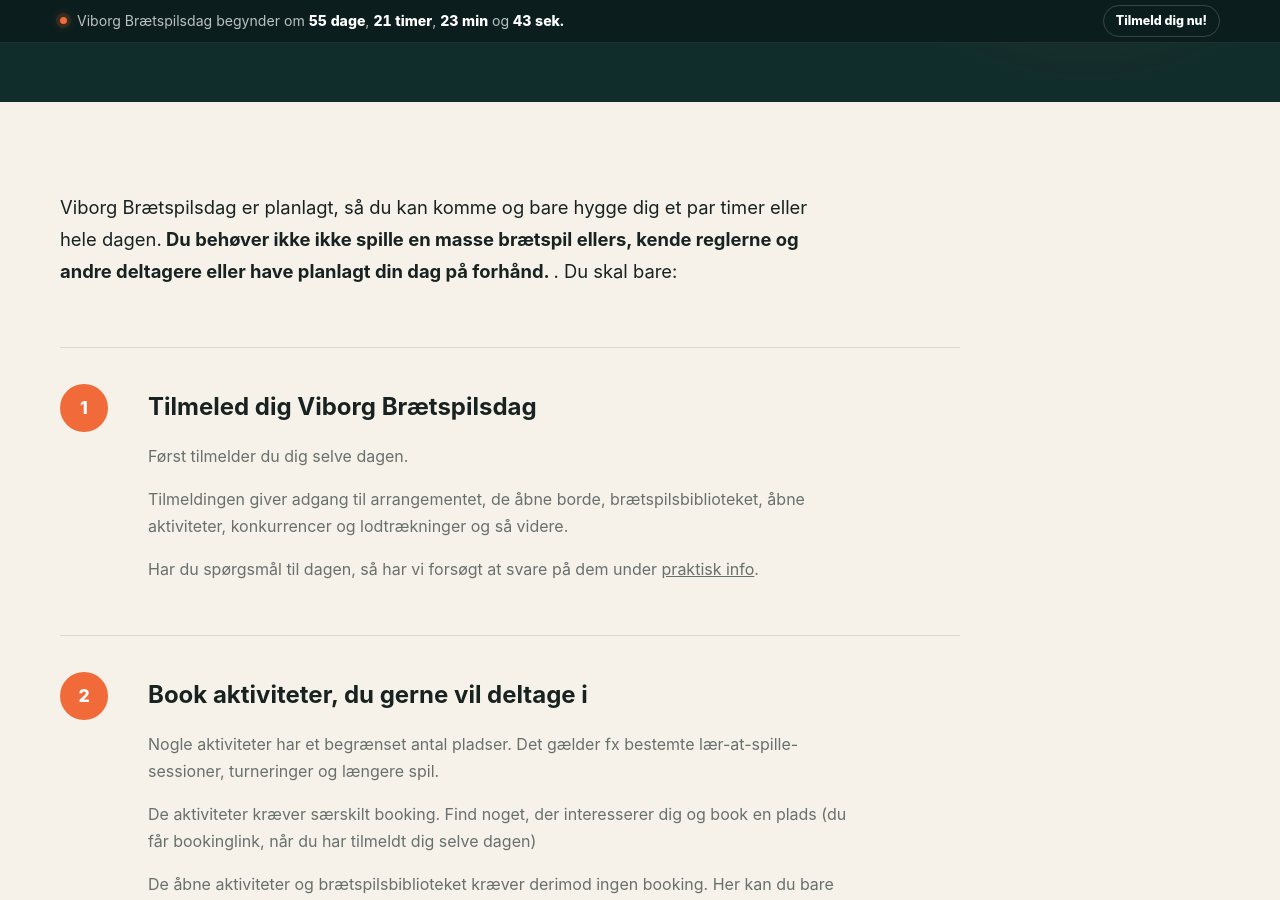
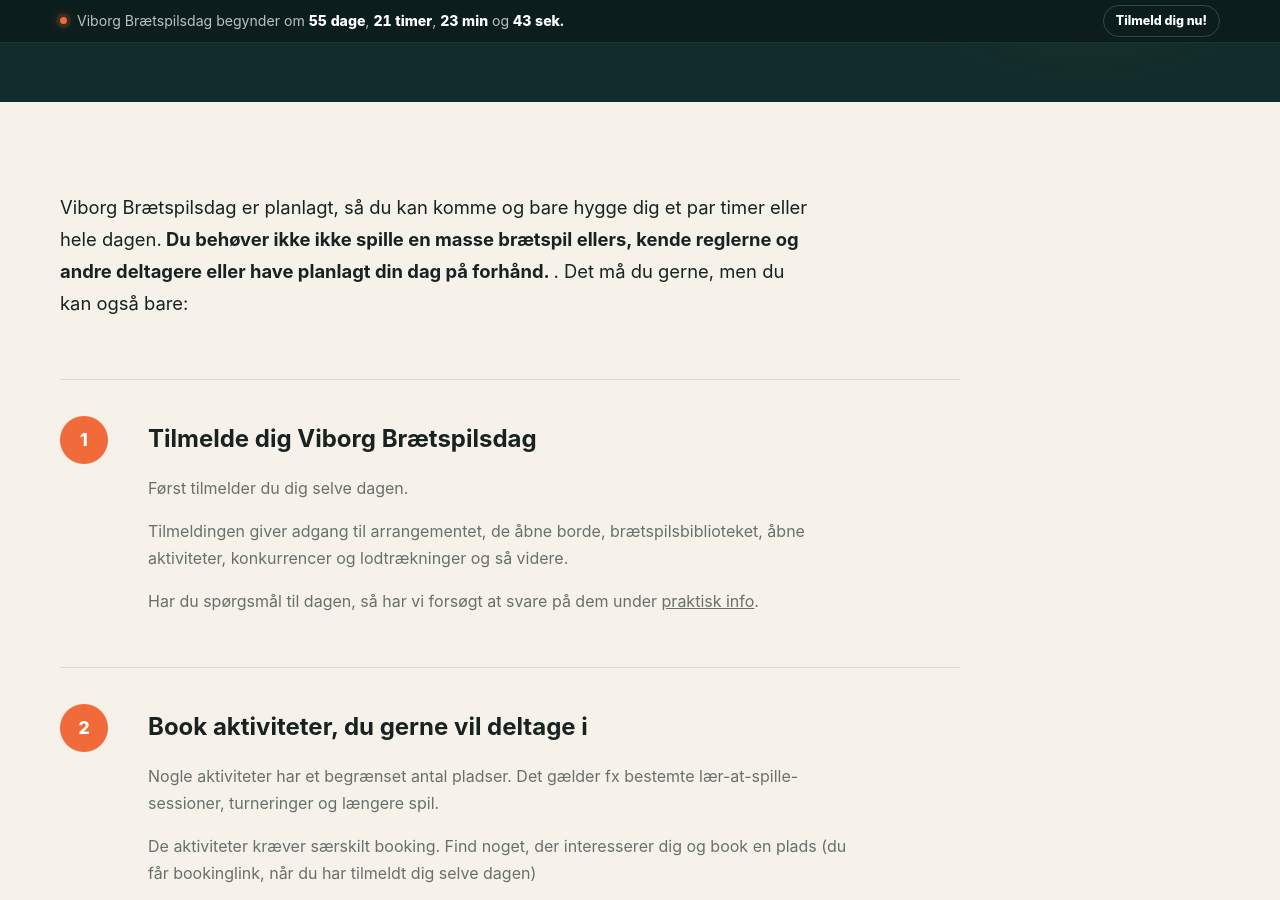
Before and after one commit to Andrejao/spilex, a Jekyll site: the page built from foerste-gang.html, in a window 1280 px wide and 900 px high, scrolled down 501 px. Built offline with Jekyll 4.4.1, drawn with Linux system fonts in a browser that asks for light colours.

Commit message:
Update foerste-gang.html

```diff
--- a/foerste-gang.html
+++ b/foerste-gang.html
@@ -25,7 +25,7 @@ permalink: /foerste-gang/
       <p>
         Viborg Brætspilsdag er planlagt, så du kan komme og bare hygge dig et par timer eller hele dagen.<strong> Du behøver ikke
         ikke spille en masse brætspil ellers, kende reglerne og andre deltagere eller have
-        planlagt din dag på forhånd. </strong>. Du skal bare:
+        planlagt din dag på forhånd. </strong>. Det må du gerne, men du kan også bare:
       </p>
     </div>
 
@@ -36,7 +36,7 @@ permalink: /foerste-gang/
         <span class="guide-number">1</span>
 
         <div>
-          <h2>Tilmeled dig Viborg Brætspilsdag</h2>
+          <h2>Tilmelde dig Viborg Brætspilsdag</h2>
 
           <p>
             Først tilmelder du dig selve dagen.
```
